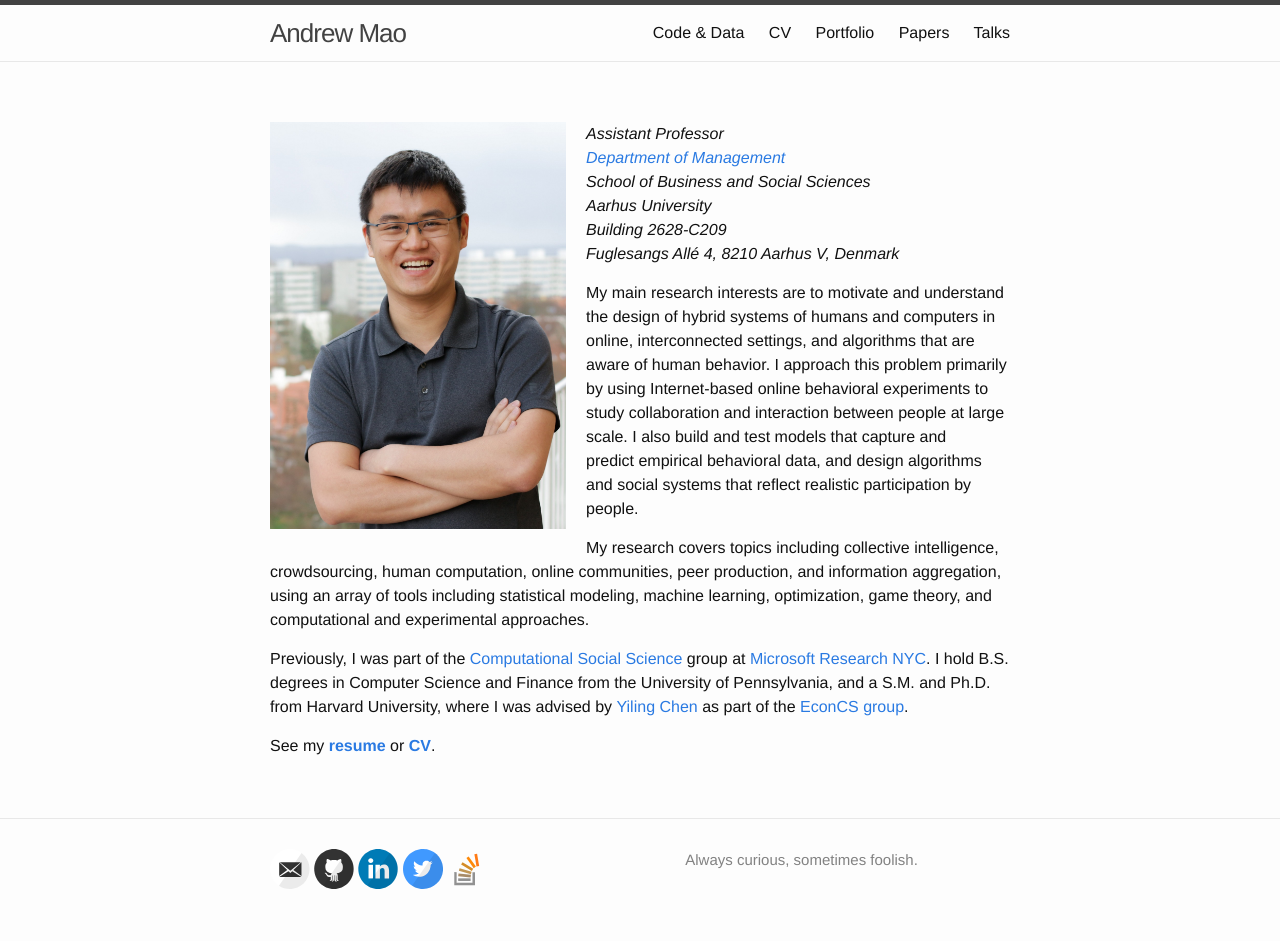
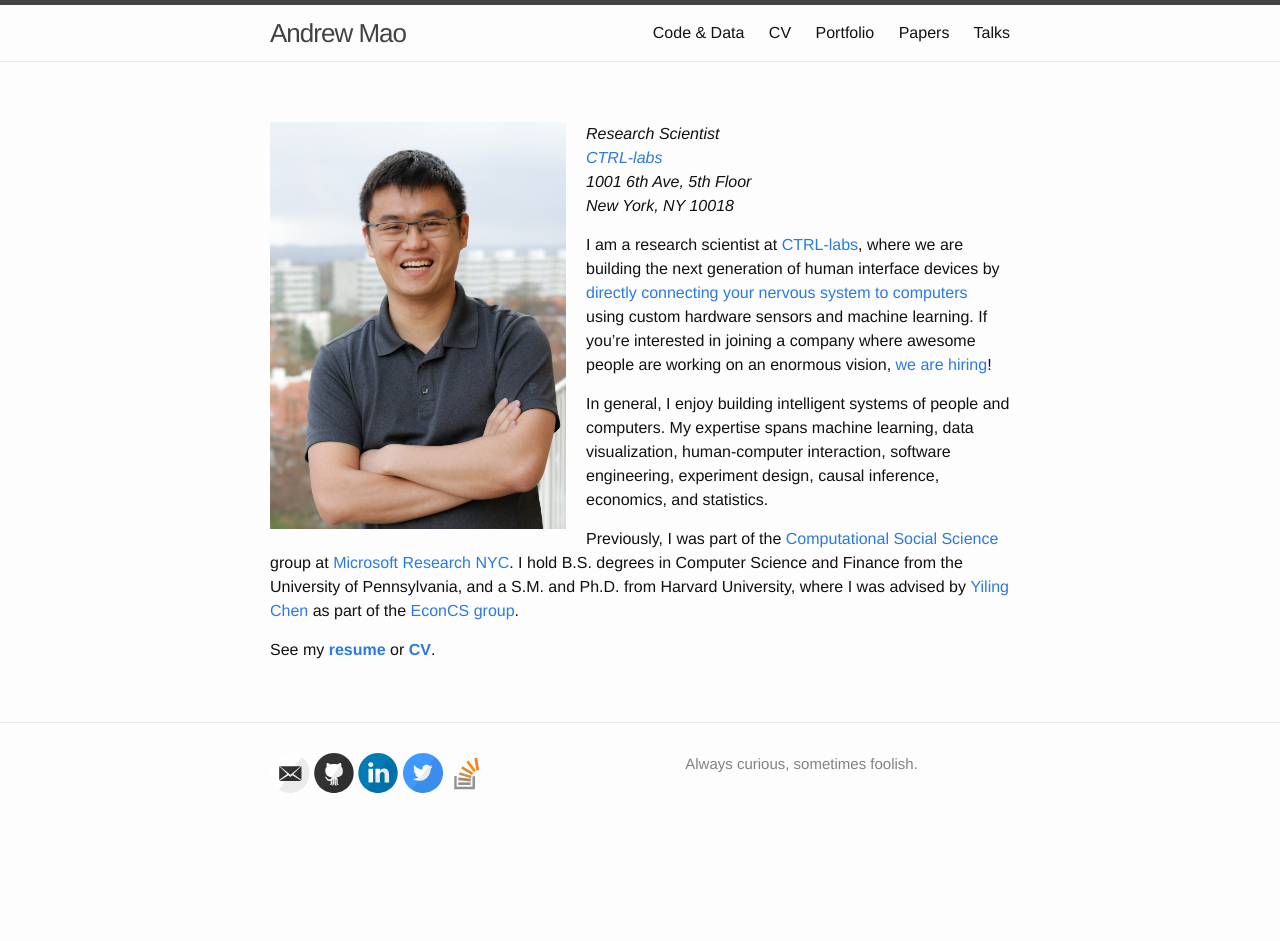
Before and after one commit to mizzao/andrewmao.net, a Jekyll site: the page built from index.md, in a window 1280 px wide. Built offline with Jekyll 4.4.1, drawn with Linux system fonts in a browser that asks for light colours; after the commit the page ends 900 px from its top, so only the background shows below that.

Commit message:
update packages and career info

```diff
--- a/index.md
+++ b/index.md
@@ -5,15 +5,28 @@ layout: page
 ![photo]({{ github.site.url }}/assets/photo.jpg)
 {: .image-float-left }
 
-*Assistant Professor\\
-[Department of Management][mgmt-au]\\
-School of Business and Social Sciences\\
-Aarhus University\\
-Building 2628-C209\\
-Fuglesangs Allé 4, 8210 Aarhus V, Denmark*
+*Research Scientist\\
+[CTRL-labs]\\
+1001 6th Ave, 5th Floor\\
+New York, NY 10018*
 
-[mgmt-au]: http://mgmt.au.dk/
+[CTRL-labs]: https://www.ctrl-labs.com/
 
+I am a research scientist at [CTRL-labs], where we are building the next
+generation of human interface devices by [directly connecting your nervous
+system to computers][reardon-talk] using custom hardware sensors and machine
+learning. If you're interested in joining a company where awesome people are
+working on an enormous vision, [we are hiring][ctrl-jobs]!
+
+[reardon-talk]: https://www.youtube.com/watch?v=5Z5aZK2C3ew
+[ctrl-jobs]: https://www.ctrl-labs.com/careers/
+
+In general, I enjoy building intelligent systems of people and computers. My
+expertise spans machine learning, data visualization, human-computer
+interaction, software engineering, experiment design, causal inference,
+economics, and statistics.
+
+<!--
 My main research interests are to motivate and understand the design of hybrid
 systems of humans and computers in online, interconnected settings, and
 algorithms that are aware of human behavior. I approach this problem primarily
@@ -27,10 +40,13 @@ human computation, online communities, peer production, and information
 aggregation, using an array of tools including statistical modeling, machine
 learning, optimization, game theory, and computational and experimental
 approaches.
+-->
 
-Previously, I was part of the [Computational Social Science][css] group at [Microsoft Research NYC][msrnyc].
-I hold B.S. degrees in Computer Science and Finance from the University of
-Pennsylvania, and a S.M. and Ph.D. from Harvard University, where I was advised by [Yiling Chen][yiling] as part of the [EconCS group][econcs].
+Previously, I was part of the [Computational Social Science][css] group at
+[Microsoft Research NYC][msrnyc]. I hold B.S. degrees in Computer Science and
+Finance from the University of Pennsylvania, and a S.M. and Ph.D. from Harvard
+University, where I was advised by [Yiling Chen][yiling] as part of the [EconCS
+group][econcs].
 
 [econcs]: http://www.econcs.seas.harvard.edu
 [yiling]: http://www.yiling.seas.harvard.edu
```
Also changed, not shown: _includes/career.md (+16 -9 lines), resume.md (+17 -7 lines), Gemfile.lock.
